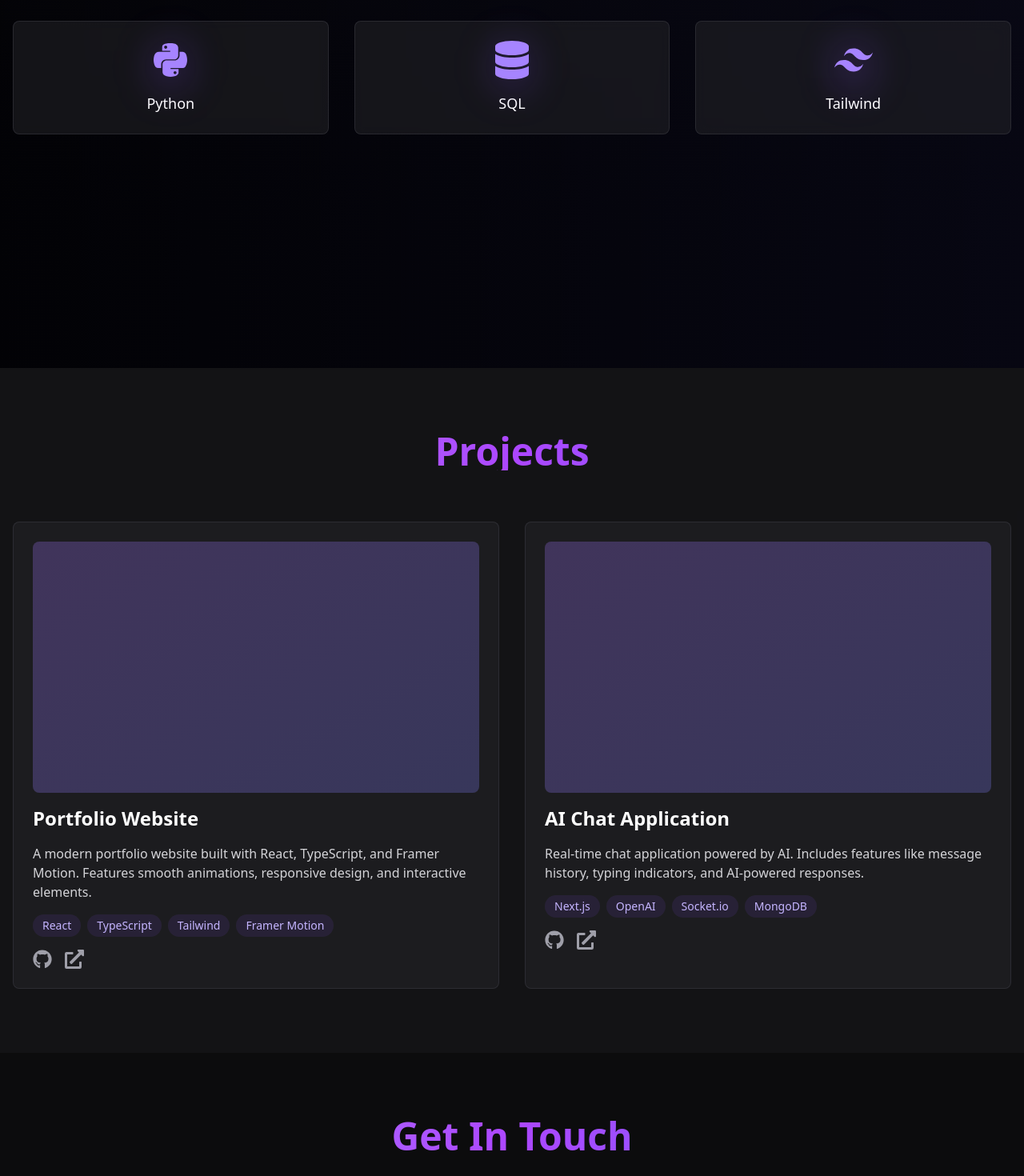
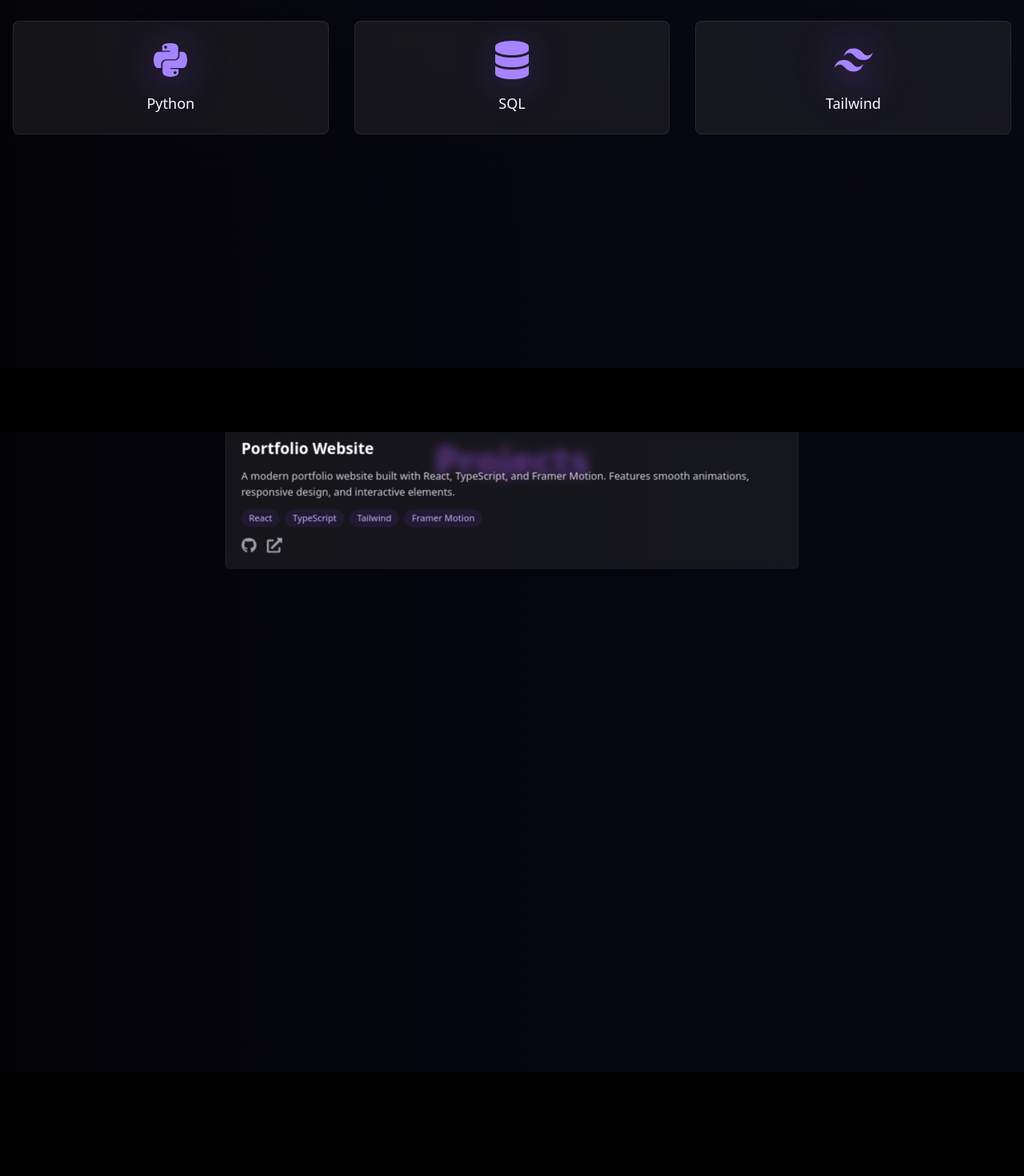
Before and after one commit to silky-x0/Portfolio, a React (Vite) app: page / in a window 1280 px wide. Shown: the part 1140-2610 px from the top of the page at 80% size. Built offline with nearby package versions, Linux system fonts and the light colour scheme; a web font is replaced by a local one.

Commit message:
fixed animation

```diff
--- a/src/Components/Projects.tsx
+++ b/src/Components/Projects.tsx
@@ -1,4 +1,4 @@
-import { motion, useScroll, useTransform } from 'framer-motion'
+import { motion, useScroll, useTransform, MotionValue } from 'framer-motion'
 import { FaGithub, FaExternalLinkAlt } from 'react-icons/fa'
 import { useRef } from 'react'
 
@@ -49,69 +49,38 @@ function Projects() {
   const containerRef = useRef<HTMLDivElement>(null);
   const { scrollYProgress } = useScroll({
     target: containerRef,
-    offset: ["start end", "end start"]
+    offset: ["start start", "end end"]
   });
-
-  const x = useTransform(scrollYProgress,
-    [0.2, 0.8],
-    ["0%", "-100%"]
-  );
-
-  const opacity = useTransform(scrollYProgress,
-    [0.2, 0.3, 0.7, 0.8],
-    [0, 1, 1, 0]
-  );
 
   return (
     <section
       ref={containerRef}
       id="projects"
-      className="min-h-screen py-20 bg-zinc-900/80 overflow-x-hidden"
+      className="min-h-[300vh] py-20 bg-gradient-to-b from-black to-zinc-900/80 relative"
     >
-      <div className="container mx-auto px-4">
+      <div className="sticky top-0 min-h-screen flex flex-col justify-center overflow-hidden">
+        <div className="absolute inset-0 bg-gradient-to-r from-violet-500/10 via-transparent to-indigo-500/10 animate-gradient" />
+
+        <div className="container mx-auto px-4 relative">
           <motion.h2
             initial={{ opacity: 0, y: 20 }}
             whileInView={{ opacity: 1, y: 0 }}
             transition={{ duration: 0.5 }}
-          className="text-4xl md:text-5xl font-bold text-center mb-16 bg-gradient-to-r from-violet-400 via-purple-500 to-indigo-500 bg-clip-text text-transparent"
+            className="text-4xl md:text-5xl font-bold text-center mb-32 bg-gradient-to-r from-violet-400 via-purple-500 to-indigo-500 bg-clip-text text-transparent"
           >
             Projects
           </motion.h2>
 
-        <div className="relative">
-          {/* Initial two projects */}
-          <div className="grid md:grid-cols-2 gap-8">
-            {projects.slice(0, 2).map((project, index) => (
-              <motion.div
+          <div className="relative max-w-4xl mx-auto h-[600px]">
+            {projects.map((project, index) => (
+              <ProjectCard
                 key={project.title}
-                initial={{ opacity: 0, y: 20 }}
-                whileInView={{ opacity: 1, y: 0 }}
-                transition={{ duration: 0.5, delay: index * 0.1 }}
-                className="bg-zinc-800/50 rounded-lg p-6 hover:bg-zinc-800/80 transition-colors border border-zinc-700/50"
-              >
-                <ProjectContent project={project} />
-              </motion.div>
+                project={project}
+                index={index}
+                progress={scrollYProgress}
+                total={projects.length}
+              />
             ))}
-          </div>
-
-          {/* Horizontal scrolling projects */}
-          <div className="absolute top-0 left-full w-screen overflow-hidden">
-            <motion.div
-              style={{ x, opacity }}
-              className="flex gap-8 pl-8"
-            >
-              {projects.slice(2).map((project, index) => (
-                <motion.div
-                  key={project.title}
-                  initial={{ opacity: 0 }}
-                  whileInView={{ opacity: 1 }}
-                  transition={{ duration: 0.5, delay: index * 0.1 }}
-                  className="min-w-[300px] md:min-w-[400px] bg-zinc-800/50 rounded-lg p-6 hover:bg-zinc-800/80 transition-colors border border-zinc-700/50"
-                >
-                  <ProjectContent project={project} />
-                </motion.div>
-              ))}
-            </motion.div>
           </div>
         </div>
       </div>
@@ -119,18 +88,83 @@ function Projects() {
   )
 }
 
-// Separate component for project content to avoid repetition
-function ProjectContent({ project }: { project: typeof projects[0] }) {
+function ProjectCard({
+  project,
+  index,
+  progress,
+  total
+}: {
+  project: typeof projects[0];
+  index: number;
+  progress: MotionValue<number>;
+  total: number;
+}) {
+  const cardRef = useRef<HTMLDivElement>(null);
+
+  const y = useTransform(
+    progress,
+    [index / total, (index + 1) / total],
+    [0, -200],
+    {
+      clamp: false // Prevents sudden jumps
+    }
+  );
+
+  const opacity = useTransform(
+    progress,
+    [
+      Math.max(0, index - 0.5) / total, // Start fade when previous card is halfway
+      index / total, // Fully visible at start
+      (index + 0.8) / total, // Start fading out later
+      (index + 1) / total // Fully transparent at end
+    ],
+    [0, 1, 1, 0]
+  );
+
+  const scale = useTransform(
+    progress,
+    [
+      index / total,
+      (index + 0.8) / total,
+      (index + 1) / total
+    ],
+    [1, 1, 0.8]
+  );
+
+  const pointerEvents = useTransform(
+    progress,
+    ([index - 0.1, index + 0.8].map(v => v / total)),
+    ["all", "none"]
+  );
+
   return (
-    <>
-      <div className="aspect-video mb-4 overflow-hidden rounded-lg bg-zinc-700/50">
-        <div className="w-full h-full bg-gradient-to-br from-violet-500/20 to-indigo-500/20" />
+    <motion.div
+      ref={cardRef}
+      style={{
+        y,
+        opacity,
+        scale,
+        zIndex: total - index,
+        pointerEvents
+      }}
+      className="absolute top-0 left-0 right-0 bg-zinc-800/50 rounded-lg p-6 hover:bg-zinc-800/80 transition-colors border border-zinc-700/50 backdrop-blur-sm"
+    >
+      <div className="aspect-video mb-4 overflow-hidden rounded-lg bg-zinc-700/50 relative">
+        <div className="absolute inset-0 bg-gradient-to-br from-violet-500/20 to-indigo-500/20 hover:opacity-75 transition-opacity" />
+        {/* Add project image here */}
       </div>
-      <h3 className="text-2xl font-bold text-white mb-4">{project.title}</h3>
-      <p className="text-zinc-300 mb-4 line-clamp-3">{project.description}</p>
+      <h3 className="text-2xl font-bold text-white mb-4 hover:text-violet-400 transition-colors">
+        {project.title}
+      </h3>
+      <p className="text-zinc-300 mb-4 line-clamp-3">
+        {project.description}
+      </p>
       <div className="flex flex-wrap gap-2 mb-4">
         {project.tech.map(tech => (
-          <span key={tech} className="px-3 py-1 bg-violet-500/10 rounded-full text-sm text-violet-300">
+          <span
+            key={tech}
+            className="px-3 py-1 bg-violet-500/10 rounded-full text-sm text-violet-300 hover:bg-violet-500/20 transition-colors"
+          >
             {tech}
           </span>
         ))}
@@ -157,7 +191,7 @@ function ProjectContent({ project }: { project: typeof projects[0] }) {
           <FaExternalLinkAlt className="w-6 h-6" />
         </motion.a>
       </div>
-    </>
+    </motion.div>
   )
 }
 
```
Lines whose indentation alone changed are shown as unchanged.
